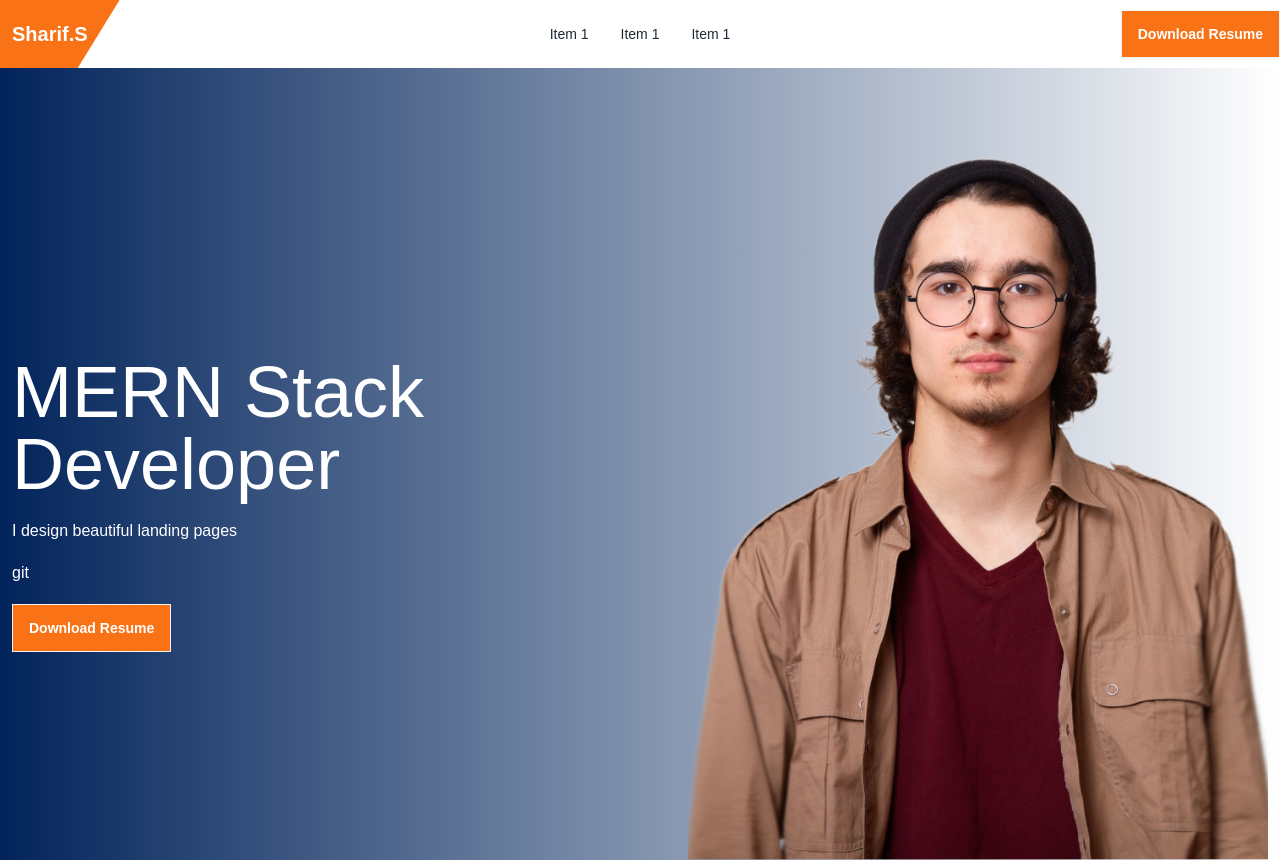
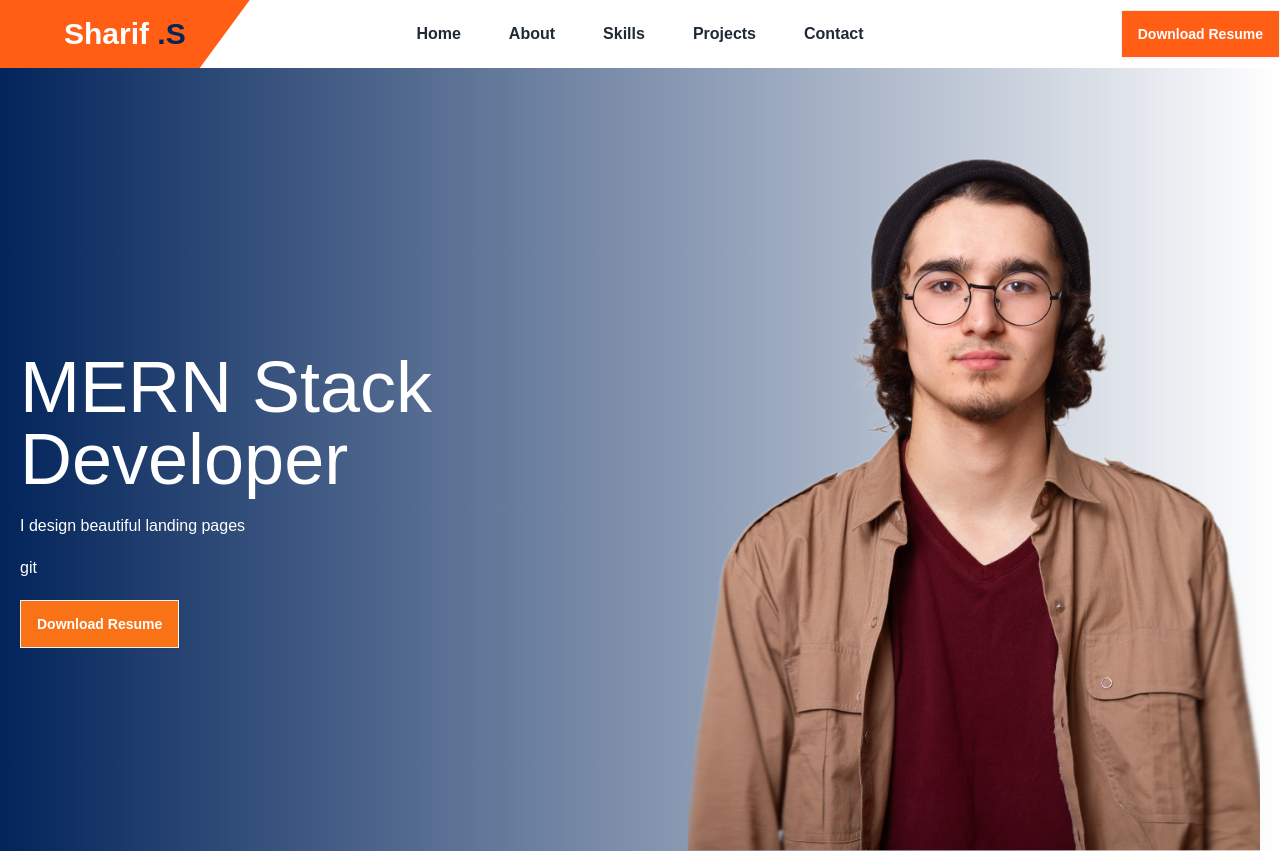
Before and after one commit to sharifshehab/sharif.s, a React (Vite) app: page / in a window 1280 px wide. Shown: the top 862 px of the page. Built offline with nearby package versions, Linux system fonts and the light colour scheme.

Commit message:
navbar design complete

```diff
--- a/src/index.css
+++ b/src/index.css
@@ -50,7 +50,7 @@ h2 {
 
 
 .logo-Bg-shape{
-    clip-path: polygon(0 0, 100% 0%, 65% 100%, 0 100%);
+    clip-path: polygon(0 0, 100% 0%, 80% 100%, 0 100%);
 }
 
 .text-background {
--- /dev/null
+++ b/src/pages/Home/Contact/Contact.jsx
@@ -0,0 +1,45 @@
+import SectionHeading from "../../../components/SectionHeading";
+
+const Contact = () => {
+    return (
+        <section className="container mx-auto px-5">
+            <SectionHeading bgHeading="Contact" Heading="Let's have a few words"></SectionHeading>
+
+            <div className="hero min-h-screen">
+                <div className="hero-content flex-col lg:flex-row-reverse">
+                    <div className="text-center lg:text-left">
+                        <h1 className="text-5xl font-bold">Login now!</h1>
+                        <p className="py-6">
+                            Provident cupiditate voluptatem et in. Quaerat fugiat ut assumenda excepturi exercitationem
+                            quasi. In deleniti eaque aut repudiandae et a id nisi.
+                        </p>
+                    </div>
+                    <div className="card bg-base-100 w-full max-w-sm shrink-0 shadow-2xl">
+                        <form className="card-body">
+                            <div className="form-control">
+                                <label className="label">
+                                    <span className="label-text">Email</span>
+                                </label>
+                                <input type="email" placeholder="email" className="input input-bordered" required />
+                            </div>
+                            <div className="form-control">
+                                <label className="label">
+                                    <span className="label-text">Password</span>
+                                </label>
+                                <input type="password" placeholder="password" className="input input-bordered" required />
+                                <label className="label">
+                                    <a href="#" className="label-text-alt link link-hover">Forgot password?</a>
+                                </label>
+                            </div>
+                            <div className="form-control mt-6">
+                                <button className="btn btn-primary">Login</button>
+                            </div>
+                        </form>
+                    </div>
+                </div>
+            </div>
+        </section>
+    );
+};
+
+export default Contact;
--- a/src/pages/Home/Hero/Hero.jsx
+++ b/src/pages/Home/Hero/Hero.jsx
@@ -4,7 +4,7 @@ const Hero = () => {
     return (
         <div className="bg-gradient-to-r from-[#02245b] py-20 md:pb-0">
 
-            <div className="flex items-center flex-col md:flex-row justify-between gap-8 container m-auto px-3">
+            <div className="flex items-center flex-col md:flex-row justify-between gap-8 container mx-auto px-5">
 
                 <div className="content text-white text-center md:text-left space-y-5">
                     <h1 className="text-4xl md:text-7xl">MERN Stack Developer</h1>
--- a/src/pages/Home/Home.jsx
+++ b/src/pages/Home/Home.jsx
@@ -1,4 +1,5 @@
 import About from "./About/About";
+import Contact from "./Contact/Contact";
 import Hero from "./Hero/Hero";
 import Projects from "./Projects/Projects";
 import Skills from "./Skills/Skills";
@@ -10,6 +11,7 @@ const Home = () => {
       <About></About>
       <Skills></Skills>
       <Projects></Projects>
+      <Contact></Contact>
     </div>
   );
 };
--- a/src/pages/shared/Navbar.jsx
+++ b/src/pages/shared/Navbar.jsx
@@ -1,48 +1,72 @@
+import { HiOutlineMenuAlt2 } from "react-icons/hi";
 
 const Navbar = () => {
-    const menItems = <>
-        <li><a>Item 1</a></li>
-        <li><a>Item 1</a></li>
-        <li><a>Item 1</a></li>
-    </>
+    const menItems = (
+        <>
+            <li>
+                <a className="relative group transition duration-300 hover:bg-transparent">
+                    Home
+                    <span className="absolute left-0 bottom-0 lg:top-[49px] h-[3px] w-full origin-left scale-x-0 bg-primaryColor transition-transform duration-300 ease-in-out group-hover:scale-x-100"></span>
+                </a>
+            </li>
+            <li>
+                <a className="relative group transition duration-300 hover:bg-transparent">
+                    About
+                    <span className="absolute left-0 bottom-0 lg:top-[49px] h-[3px] w-full origin-left scale-x-0 bg-primaryColor transition-transform duration-300 ease-in-out group-hover:scale-x-100"></span>
+                </a>
+            </li>
+            <li>
+                <a className="relative group transition duration-300 hover:bg-transparent">
+                    Skills
+                    <span className="absolute left-0 bottom-0 lg:top-[49px] h-[3px] w-full origin-left scale-x-0 bg-primaryColor transition-transform duration-300 ease-in-out group-hover:scale-x-100"></span>
+                </a>
+            </li>
+            <li>
+                <a className="relative group transition duration-300 hover:bg-transparent">
+                    Projects
+                    <span className="absolute left-0 bottom-0 lg:top-[49px] h-[3px] w-full origin-left scale-x-0 bg-primaryColor transition-transform duration-300 ease-in-out group-hover:scale-x-100"></span>
+                </a>
+            </li>
+            <li>
+                <a className="relative group transition duration-300 hover:bg-transparent">
+                    Contact
+                    <span className="absolute left-0 bottom-0 lg:top-[49px] h-[3px] w-full origin-left scale-x-0 bg-primaryColor transition-transform duration-300 ease-in-out group-hover:scale-x-100"></span>
+                </a>
+            </li>
+        </>
+    );
+
     return (
         <div className="navbar bg-white p-0">
             <div className="navbar-start">
+                <a className="text-xl md:text-3xl text-white font-semibold logo-Bg-shape py-5 md:py-4 px-8 md:px-16 bg-primaryColor">
+                    Sharif <span className="text-secondaryColor">.S</span>
+                </a>
+            </div>
+
+            <div className="navbar-center hidden lg:flex">
+                <ul className="menu menu-horizontal px-1 space-x-4 text-[16px] font-semibold">{menItems}</ul>
+            </div>
+
+            <div className="navbar-end">
+                <a className="btn rounded-none bg-primaryColor text-white">Download Resume</a>
                 <div className="dropdown">
                     <div tabIndex={0} role="button" className="btn btn-ghost lg:hidden">
-                        <svg
-                            xmlns="http://www.w3.org/2000/svg"
-                            className="h-5 w-5"
-                            fill="none"
-                            viewBox="0 0 24 24"
-                            stroke="currentColor">
-                            <path
-                                strokeLinecap="round"
-                                strokeLinejoin="round"
-                                strokeWidth="2"
-                                d="M4 6h16M4 12h8m-8 6h16" />
-                        </svg>
+                        <HiOutlineMenuAlt2 size={25} color="#02245b"/>
                     </div>
                     <ul
                         tabIndex={0}
-                        className="menu menu-sm dropdown-content bg-base-100 rounded-box z-[1] mt-3 w-52 p-2 shadow">
+                        className="menu menu-sm dropdown-content bg-base-100 z-10 border-t-2 border-primaryColor mt-[10px] mr-5 w-52 p-2 shadow right-0"
+                    >
                         {menItems}
                     </ul>
                 </div>
 
-                <a className="text-xl text-white font-semibold logo-Bg-shape py-5 pl-3 pr-8 bg-[#f97316]">Sharif.S</a>
-            </div>
-            <div className="navbar-center hidden lg:flex">
-                <ul className="menu menu-horizontal px-1">
-                    {menItems}
-                </ul>
-            </div>
-            <div className="navbar-end">
-                <a className="btn rounded-none bg-[#f97316] text-white">Download Resume</a>
             </div>
         </div>
+    );
 
-    );
+
 };
 
 export default Navbar;
```
